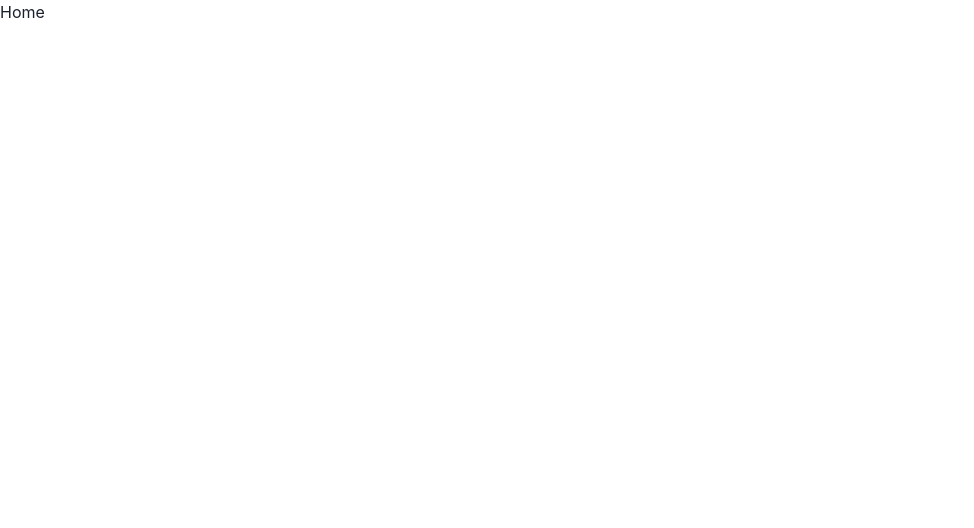
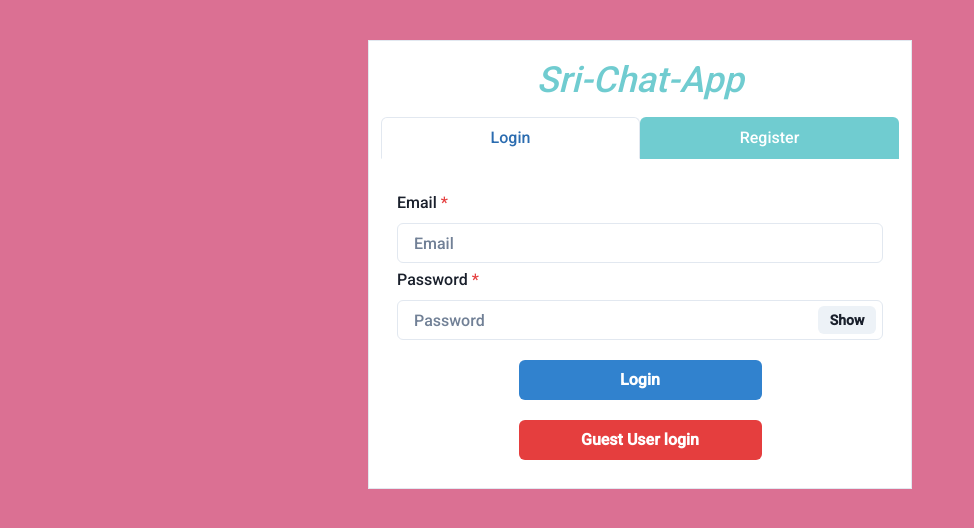
Before and after one commit to cbfacademy/full-stack-javascript-assessment-srilu1238, a React (Create React App) app in the folder packages/Sri-Chat-app/frontend/: page / in a window 1280 px wide. Shown: the top 528 px of the page, without its empty margins (0-974 px from the left). Built offline with nearby package versions, Linux system fonts and the light colour scheme.

Commit message:
Login, Registration pages frontend updated.

```diff
--- a/packages/Sri-Chat-app/frontend/src/App.css
+++ b/packages/Sri-Chat-app/frontend/src/App.css
@@ -0,0 +1,8 @@
+@import url('https://fonts.googleapis.com/css2?family=Roboto:wght@500&display=swap');
+
+.App {
+    min-height: 100vh;
+    display: flex;
+    background-color: palevioletred;
+    background-position: center;
+}
--- /dev/null
+++ b/packages/Sri-Chat-app/frontend/src/Components/Authentication/Login.js
@@ -0,0 +1,65 @@
+import { Button, FormControl, FormLabel, Input, InputGroup, InputRightElement, VStack } from '@chakra-ui/react';
+import React, { useState } from 'react';
+
+const Login = () => {
+    const [show, setShow] = useState(false);
+
+    const [email, setEmail] = useState();
+    const [password, setPassword] = useState();
+
+    const handleClick = () => setShow(!show);
+
+    const submitHandler = () => { };
+    return (<VStack spacing='5px'  >
+
+
+        <FormControl id='email' isRequired>
+            <FormLabel>Email</FormLabel>
+
+            <Input placeholder='Email'
+                onChange={(e) => setEmail(e.target.value)} />
+        </FormControl>
+
+        <FormControl id='password' isRequired>
+            <FormLabel>Password</FormLabel>
+
+            <InputGroup>
+                <Input
+                    type={show ? "text" : "password"}
+                    placeholder='Password'
+                    onChange={(e) => setPassword(e.target.value)} />
+                <InputRightElement width="4.5rem">
+                    <Button h="1.75rem" size="sm" onClick={handleClick}>
+                        {show ? "Hide" : "Show"}
+                    </Button>
+                </InputRightElement>
+            </InputGroup>
+        </FormControl>
+
+
+
+        <Button
+            colorScheme='blue'
+            width='50%'
+            style={{ marginTop: 15 }}
+            onClick={submitHandler}
+
+        >Login</Button>
+
+
+        <Button
+            colorScheme='red'
+            width='50%'
+            style={{ marginTop: 15 }}
+            onClick={() => {
+                setEmail("guest@example.com");
+                setPassword("123456");
+            }}
+
+        >Guest User login</Button>
+
+    </VStack>);
+
+}
+
+export default Login;
--- /dev/null
+++ b/packages/Sri-Chat-app/frontend/src/Components/Authentication/Register.js
@@ -0,0 +1,81 @@
+import { Button, FormControl, FormHelperText, FormLabel, Input, InputGroup, InputRightElement, VStack } from '@chakra-ui/react';
+import React, { useState } from 'react';
+
+const Register = () => {
+    const [show, setShow] = useState(false);
+    const [name, setName] = useState();
+    const [email, setEmail] = useState();
+    const [password, setPassword] = useState();
+    const [confirmpassword, setConfirmPassword] = useState();
+    const [pic, setPic] = useState();
+    const handleClick = () => setShow(!show);
+    const postDetails = (pics) => { };
+    const submitHandler = () => { };
+    return <VStack spacing='5px'  >
+        <FormControl id='full-name' isRequired>
+            <FormLabel>FullName</FormLabel>
+            <Input placeholder='FullName'
+                onChange={(e) => setName(e.target.value)} />
+        </FormControl>
+
+        <FormControl id='email' isRequired>
+            <FormLabel>Email</FormLabel>
+
+            <Input placeholder='Email'
+                onChange={(e) => setEmail(e.target.value)} />
+        </FormControl>
+
+        <FormControl id='password' isRequired>
+            <FormLabel>Password</FormLabel>
+
+            <InputGroup>
+                <Input
+                    type={show ? "text" : "password"}
+                    placeholder='Password'
+                    onChange={(e) => setPassword(e.target.value)} />
+                <InputRightElement width="4.5rem">
+                    <Button h="1.75rem" size="sm" onClick={handleClick}>
+                        {show ? "Hide" : "Show"}
+                    </Button>
+                </InputRightElement>
+            </InputGroup>
+        </FormControl>
+
+        <FormControl id='password' isRequired>
+            <FormLabel>Confirm Password</FormLabel>
+
+            <InputGroup size="md">
+                <Input
+                    type={show ? "text" : "password"}
+                    placeholder='Confirm Password'
+                    onChange={(e) => setConfirmPassword(e.target.value)} />
+                <InputRightElement width="4.5rem">
+                    <Button h="1.75rem" size="sm" onClick={handleClick}>
+                        {show ? "Hide" : "Show"}
+                    </Button>
+                </InputRightElement>
+            </InputGroup>
+        </FormControl>
+
+        <FormControl id="pic">
+            <FormLabel>Upload you Picture</FormLabel>
+            <Input
+                type='file'
+                p={1.5}
+                accept='image/*'
+                onChange={(e) => postDetails(e.target.files[0])}
+            />
+        </FormControl>
+
+        <Button
+            colorScheme='blue'
+            width='50%'
+            style={{ marginTop: 15 }}
+            onClick={submitHandler}
+
+        >Register</Button>
+
+    </VStack>
+}
+
+export default Register;
--- a/packages/Sri-Chat-app/frontend/src/Pages/Home.js
+++ b/packages/Sri-Chat-app/frontend/src/Pages/Home.js
@@ -1,10 +1,40 @@
 import React from 'react';
-
+import { Container, Box, Text, Tab, TabList, TabPanel, TabPanels, Tabs, Center } from "@chakra-ui/react";
+import Register from '../Components/Authentication/Register';
+import Login from '../Components/Authentication/Login';
 const Home = () => {
     return (
-        <div>
-            Home
-        </div>
+        <Container maxW='xl' centerContent >
+            <Box d='flex'
+                justifyContent='center'
+                fontFamily="Roboto"
+                p={3}
+                bg={"white"}
+                w="100%"
+                m="40px 0 15px 0"
+                borderRadius="1g"
+                borderWidth="1px"
+            >
+                <Text align="center" fontSize="4xl" fontFamily="Roboto" color="#70ccd0" fontStyle="italic
+                " marginBottom="10px">Sri-Chat-App</Text>
+
+                <Tabs isFitted variant='enclosed' >
+                    <TabList mb='1em' >
+                        <Tab >Login</Tab>
+                        <Tab backgroundColor='#70ccd0' color='white'>Register</Tab>
+                    </TabList>
+                    <TabPanels>
+                        <TabPanel >
+                            <Login />
+                        </TabPanel>
+                        <TabPanel >
+                            <Register />
+                        </TabPanel>
+                    </TabPanels>
+                </Tabs>
+
+            </Box>
+        </Container>
     );
 }
 
```
